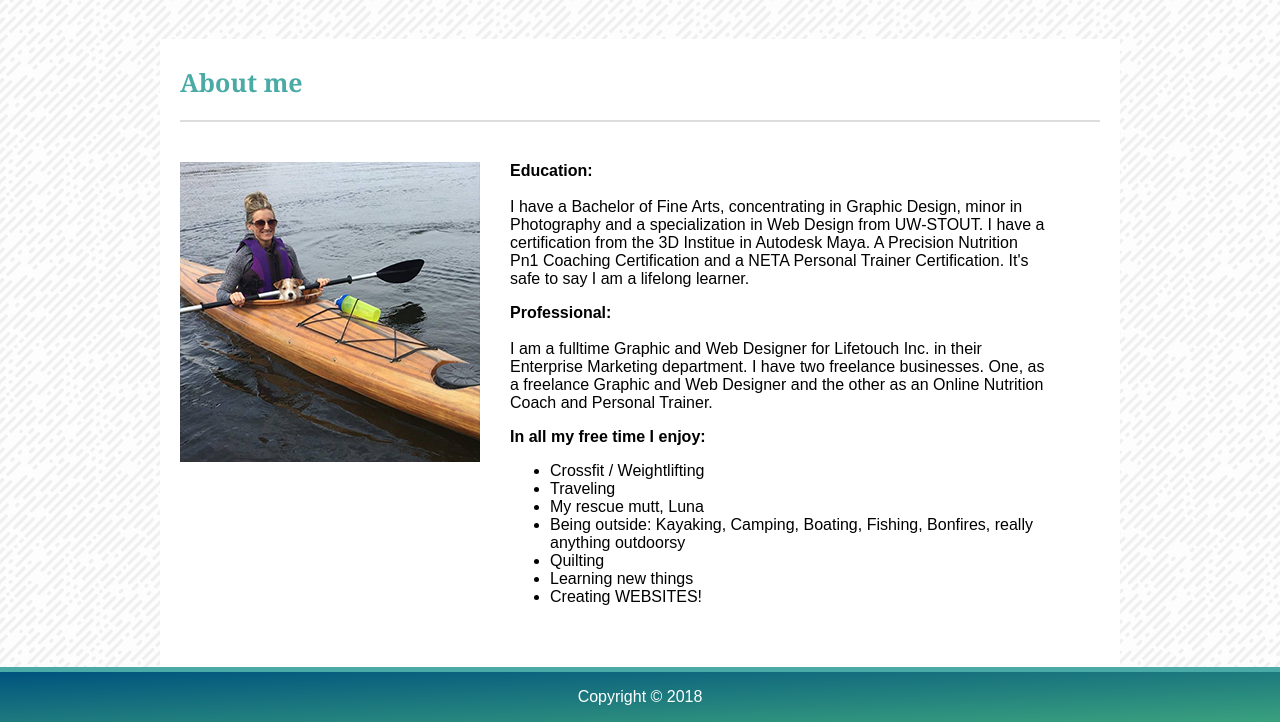
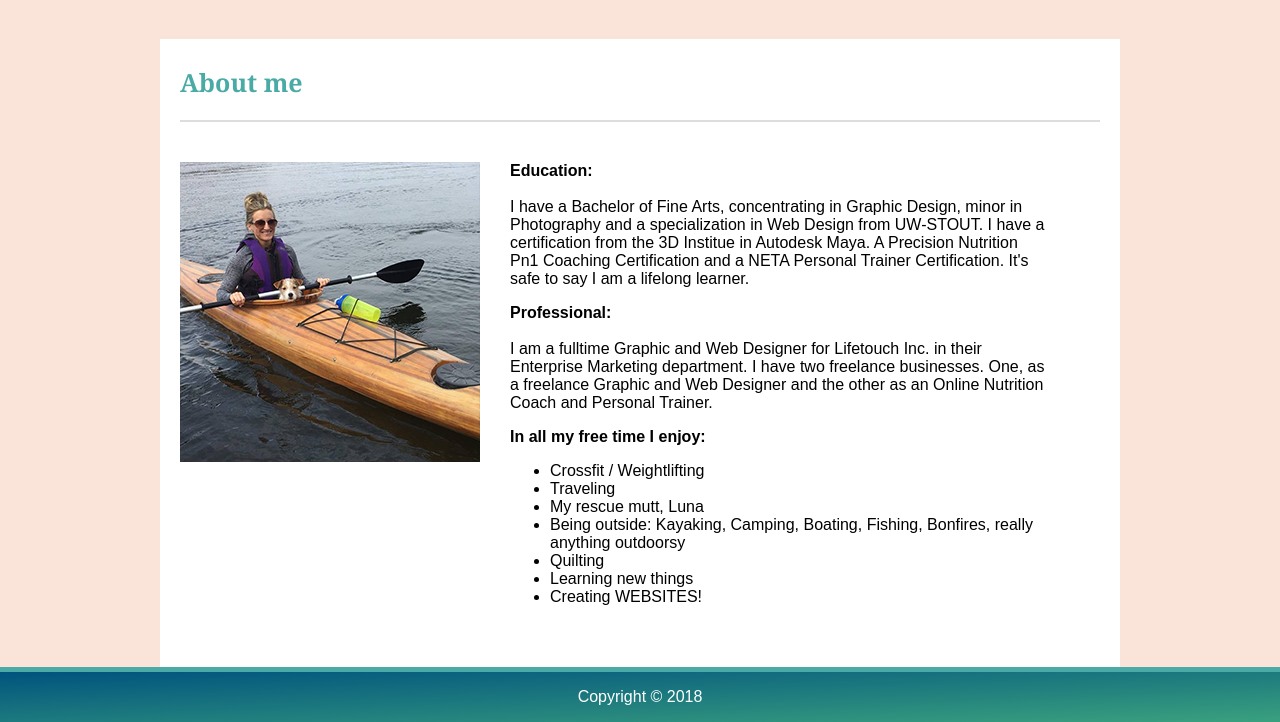
Before and after one commit to lindnerdesign/Responsive-Portfolio, a plain HTML site: page index.html in a window 1280 px wide. Shown: the part 78-800 px from the top of the page. Drawn offline with Linux system fonts and the light colour scheme.

Commit message:
Final Upload

```diff
--- a/assets/css/style.css
+++ b/assets/css/style.css
@@ -1,5 +1,4 @@
 body {
-  background-image: url('../images/funky-lines.png');
   width: 100%;
   margin:0;
 }
@@ -196,25 +195,36 @@ footer {
 }
 
 /* Extra small devices (phones, 600px and down) */
-@media only screen and (max-width: 640px) {
+@media only screen and (min-width: 580px) {
   header{
     position: static;
+    }
+  body{
+      background-color: #bbded6;
     }
   }
 
 /* Small devices (portrait tablets and large phones, 600px and up) */
-@media only screen and (max-width: 640px) {
+@media only screen and (min-width: 640px) {
 header{
   position: static;
   }
+body{
+    background-color: #ffb6b9;
+  }
 }
 
+
 /* Medium devices (landscape tablets, 768px and up) */
-@media only screen and (max-width: 768px) {
-
+@media only screen and (min-width: 768px) {
+body{
+    background-color: #bbded6;
+  }
 }
 
 /* Large devices (laptops/desktops, 992px and up) */
-@media only screen and (max-width: 980px) {
-
+@media only screen and (min-width: 980px) {
+body{
+    background-color: #fae3d9;
   }
+}
```
Also changed, not shown: 1 other file. Lines whose indentation alone changed are shown as unchanged.
